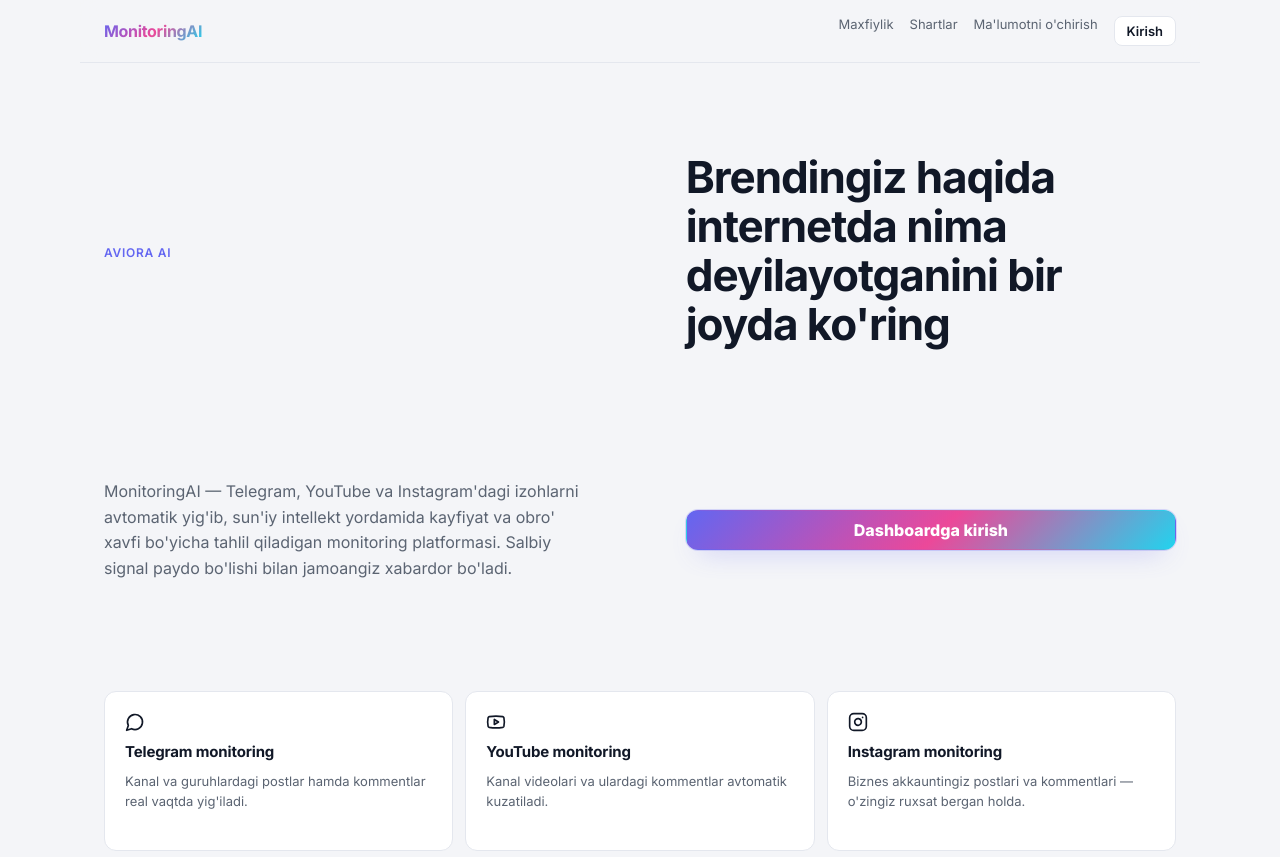
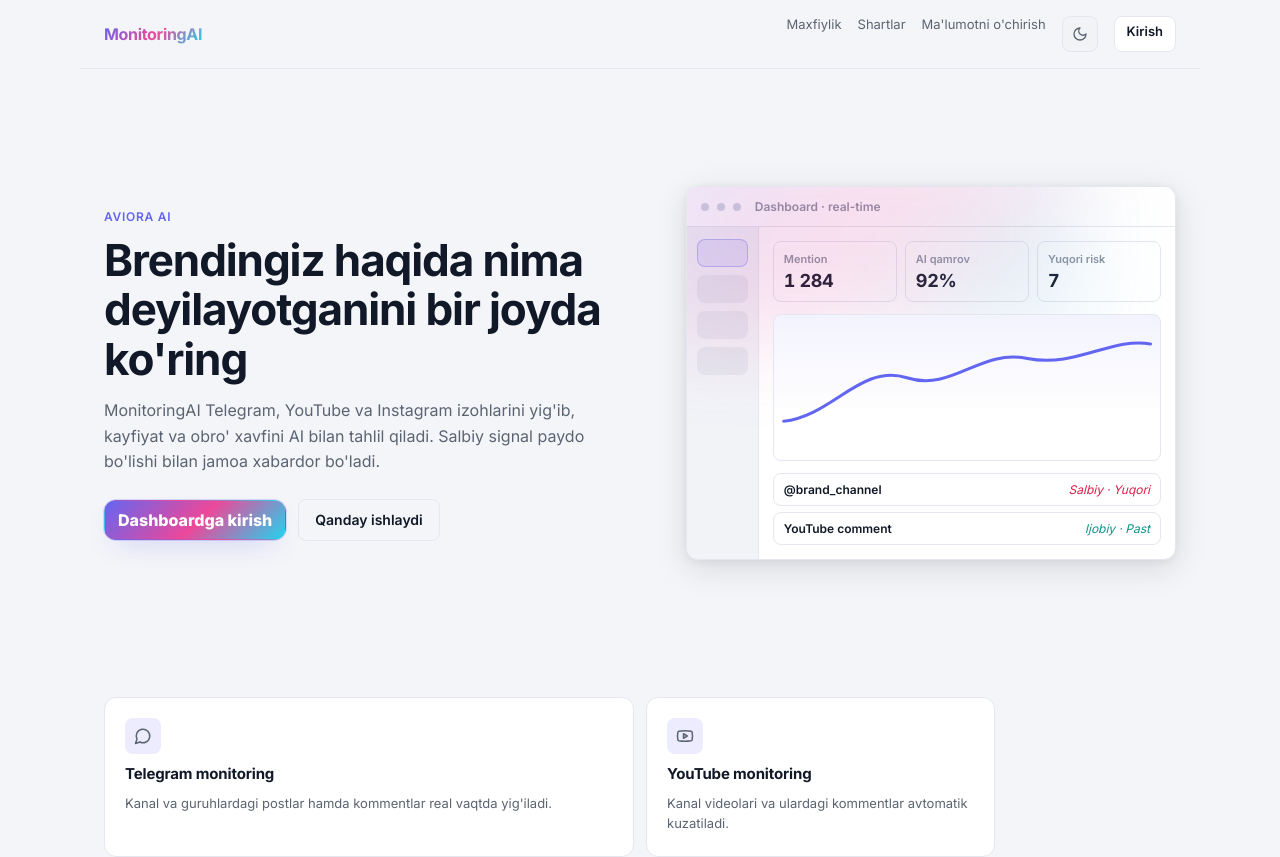
Before and after one commit to amirkhan-kh/MonitoringAI, a React (Vite) app in the folder frontend/: page / in a window 1280 px wide. Shown: the top 857 px of the page. Built offline with nearby package versions, Linux system fonts and the light colour scheme; no server answers.

Commit message:
feat(ui): redesign Landing with split hero, bento features, motion
Asymmetric hero with product preview panel, rhythmic feature grid, theme
toggle, and restrained whileInView reveals (respects reduced motion).

```diff
--- a/frontend/src/pages/Landing.jsx
+++ b/frontend/src/pages/Landing.jsx
@@ -3,7 +3,10 @@
    website names the company, explains the product, states which data is used and why,
    and gives a working contact. A bare login screen fails all four. */
 
-import { MessageCircle, Youtube, Instagram, Sparkles, ShieldCheck, Bell } from "lucide-react";
+import { motion, useReducedMotion } from "motion/react";
+import { MessageCircle, Youtube, Instagram, Sparkles, ShieldCheck, Bell, Moon, Sun } from "lucide-react";
+import { useEffect, useState } from "react";
+import { applyTheme, resolveTheme, toggleTheme } from "../theme";
 
 const COMPANY = "Aviora AI";
 const PRODUCT = "MonitoringAI";
@@ -14,35 +17,114 @@ const FEATURES = [
     icon: MessageCircle,
     title: "Telegram monitoring",
     text: "Kanal va guruhlardagi postlar hamda kommentlar real vaqtda yig'iladi.",
+    wide: true,
   },
   {
     icon: Youtube,
     title: "YouTube monitoring",
     text: "Kanal videolari va ulardagi kommentlar avtomatik kuzatiladi.",
+    wide: false,
   },
   {
     icon: Instagram,
     title: "Instagram monitoring",
     text: "Biznes akkauntingiz postlari va kommentlari — o'zingiz ruxsat bergan holda.",
+    wide: false,
   },
   {
     icon: Sparkles,
     title: "AI tahlil",
     text: "Har bir izoh kayfiyat va obro' xavfi bo'yicha baholanadi, qisqacha xulosa beriladi.",
+    accent: true,
   },
   {
     icon: Bell,
     title: "Tezkor ogohlantirish",
     text: "Yuqori xavfli izoh topilsa, mas'ul xodimga Telegram orqali darhol xabar boradi.",
+    wide: false,
   },
   {
     icon: ShieldCheck,
     title: "Ma'lumot xavfsizligi",
     text: "Ma'lumot sotilmaydi va reklama uchun ishlatilmaydi. Istalgan vaqtda o'chirish mumkin.",
+    wide: false,
   },
 ];
 
+function LandingHeroPreview() {
+  return (
+    <div className="landingHeroVisual" aria-hidden="true">
+      <div className="landingHeroVisualGlow" />
+      <div className="landingPreviewChrome">
+        <i className="landingPreviewDot" />
+        <i className="landingPreviewDot" />
+        <i className="landingPreviewDot" />
+        <span>Dashboard · real-time</span>
+      </div>
+      <div className="landingPreviewBody">
+        <div className="landingPreviewNav">
+          <i className="active" />
+          <i />
+          <i />
+          <i />
+        </div>
+        <div className="landingPreviewMain">
+          <div className="landingPreviewKpis">
+            <article>
+              <em>Mention</em>
+              <strong>1 284</strong>
+            </article>
+            <article>
+              <em>AI qamrov</em>
+              <strong>92%</strong>
+            </article>
+            <article>
+              <em>Yuqori risk</em>
+              <strong>7</strong>
+            </article>
+          </div>
+          <div className="landingPreviewChart">
+            <svg viewBox="0 0 320 120" preserveAspectRatio="none">
+              <path d="M8 88 C48 84, 72 40, 110 52 C148 64, 170 28, 210 36 C250 44, 280 18, 312 24" />
+            </svg>
+          </div>
+          <div className="landingPreviewRows">
+            <span>
+              <b>@brand_channel</b>
+              <em className="tone-neg">Salbiy · Yuqori</em>
+            </span>
+            <span>
+              <b>YouTube comment</b>
+              <em className="tone-pos">Ijobiy · Past</em>
+            </span>
+          </div>
+        </div>
+      </div>
+    </div>
+  );
+}
+
 export function Landing() {
+  const reduceMotion = useReducedMotion();
+  const [theme, setTheme] = useState(() => resolveTheme());
+
+  useEffect(() => {
+    applyTheme(theme);
+  }, [theme]);
+
+  function handleThemeToggle() {
+    setTheme(toggleTheme());
+  }
+
+  const reveal = reduceMotion
+    ? {}
+    : {
+        initial: { opacity: 0, y: 18 },
+        whileInView: { opacity: 1, y: 0 },
+        viewport: { once: true, amount: 0.25 },
+        transition: { duration: 0.28, ease: [0.16, 1, 0.3, 1] },
+      };
+
   return (
     <div className="landingPage">
       <header className="legalHead">
@@ -51,33 +133,62 @@ export function Landing() {
           <a href="/privacy">Maxfiylik</a>
           <a href="/terms">Shartlar</a>
           <a href="/data-deletion">Ma'lumotni o'chirish</a>
+          <button
+            className="themeToggle"
+            type="button"
+            onClick={handleThemeToggle}
+            aria-label={theme === "dark" ? "Yorug' rejim" : "Qorong'u rejim"}
+            title={theme === "dark" ? "Yorug' rejim" : "Qorong'u rejim"}
+          >
+            {theme === "dark" ? <Sun size={16} /> : <Moon size={16} />}
+          </button>
           <a className="landingLoginLink" href="/login">Kirish</a>
         </nav>
       </header>
 
       <main className="landingBody">
         <section className="landingHero">
-          <span className="landingEyebrow">{COMPANY}</span>
-          <h1>Brendingiz haqida internetda nima deyilayotganini bir joyda ko'ring</h1>
-          <p>
-            {PRODUCT} — Telegram, YouTube va Instagram'dagi izohlarni avtomatik yig'ib, sun'iy intellekt
-            yordamida kayfiyat va obro' xavfi bo'yicha tahlil qiladigan monitoring platformasi.
-            Salbiy signal paydo bo'lishi bilan jamoangiz xabardor bo'ladi.
-          </p>
-          <a className="button primary landingCta" href="/login">Dashboardga kirish</a>
+          <motion.div className="landingHeroCopy" {...(reduceMotion ? {} : {
+            initial: { opacity: 0, y: 16 },
+            animate: { opacity: 1, y: 0 },
+            transition: { duration: 0.3, ease: [0.16, 1, 0.3, 1] },
+          })}>
+            <span className="landingEyebrow">{COMPANY}</span>
+            <h1>Brendingiz haqida nima deyilayotganini bir joyda ko'ring</h1>
+            <p>
+              {PRODUCT} Telegram, YouTube va Instagram izohlarini yig'ib, kayfiyat va obro'
+              xavfini AI bilan tahlil qiladi. Salbiy signal paydo bo'lishi bilan jamoa xabardor bo'ladi.
+            </p>
+            <div className="landingCtaRow">
+              <a className="button primary landingCta" href="/login">Dashboardga kirish</a>
+              <a className="landingCtaSecondary" href="#how-it-works">Qanday ishlaydi</a>
+            </div>
+          </motion.div>
+          <motion.div {...(reduceMotion ? {} : {
+            initial: { opacity: 0, y: 20 },
+            animate: { opacity: 1, y: 0 },
+            transition: { duration: 0.32, delay: 0.06, ease: [0.16, 1, 0.3, 1] },
+          })}>
+            <LandingHeroPreview />
+          </motion.div>
         </section>
 
-        <section className="landingFeatures">
-          {FEATURES.map(({ icon: Icon, title, text }) => (
-            <article className="landingCard" key={title}>
-              <Icon size={20} />
+        <motion.section className="landingFeatures" {...reveal}>
+          {FEATURES.map(({ icon: Icon, title, text, wide, accent }) => (
+            <article
+              className={`landingCard${wide ? " wide" : ""}${accent ? " accent" : ""}`}
+              key={title}
+            >
+              <span className="landingCardIcon">
+                <Icon size={18} />
+              </span>
               <strong>{title}</strong>
               <span>{text}</span>
             </article>
           ))}
-        </section>
+        </motion.section>
 
-        <section className="landingSteps">
+        <motion.section className="landingSteps" id="how-it-works" {...reveal}>
           <h2>Qanday ishlaydi</h2>
           <ol>
             <li><strong>Ulaysiz.</strong> Brendingizni kiritasiz va kuzatiladigan kanal yoki akkauntlarni qo'shasiz.</li>
@@ -85,9 +196,9 @@ export function Landing() {
             <li><strong>Tahlil qiladi.</strong> Har bir izoh AI orqali baholanadi: ijobiy/salbiy, xavf darajasi, tavsiya etilgan javob.</li>
             <li><strong>Ogohlantiradi.</strong> Xavfli signal topilsa, mas'ul xodimga darhol xabar yuboriladi.</li>
           </ol>
-        </section>
+        </motion.section>
 
-        <section className="landingAbout">
+        <motion.section className="landingAbout" {...reveal}>
           <h2>About {PRODUCT} (English)</h2>
           <p>
             {PRODUCT}, operated by {COMPANY}, is a social listening platform for brands. With the account
@@ -101,16 +212,16 @@ export function Landing() {
             data, never use it for advertising, and delete it when the account is disconnected. See our{" "}
             <a href="/privacy">Privacy Policy</a> and <a href="/data-deletion">Data Deletion</a> pages.
           </p>
-        </section>
+        </motion.section>
 
-        <section className="landingContact">
+        <motion.section className="landingContact" {...reveal}>
           <h2>Aloqa / Contact</h2>
           <p>
             <strong>{COMPANY}</strong><br />
             Email: <a href={`mailto:${CONTACT_EMAIL}`}>{CONTACT_EMAIL}</a><br />
             Veb: <a href="https://monitoring.avioraai.uz">monitoring.avioraai.uz</a>
           </p>
-        </section>
+        </motion.section>
       </main>
 
       <footer className="landingFooter">
```
